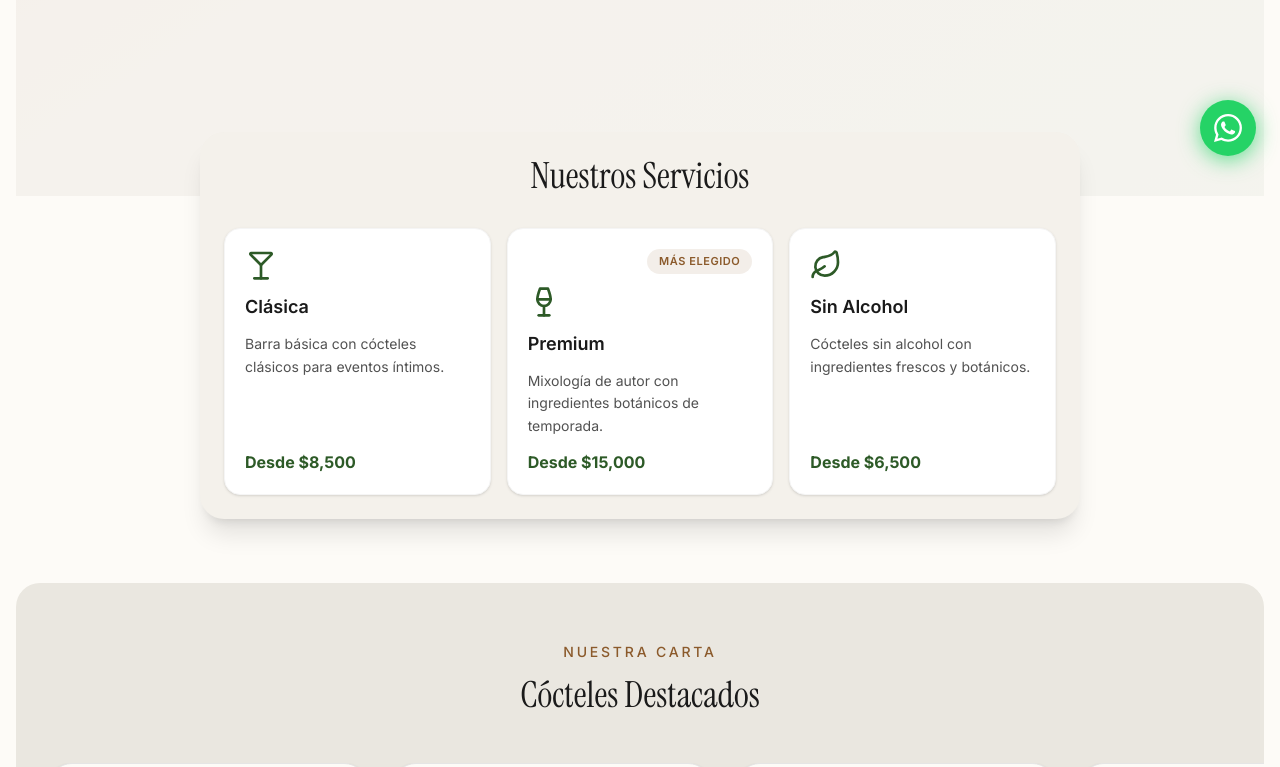
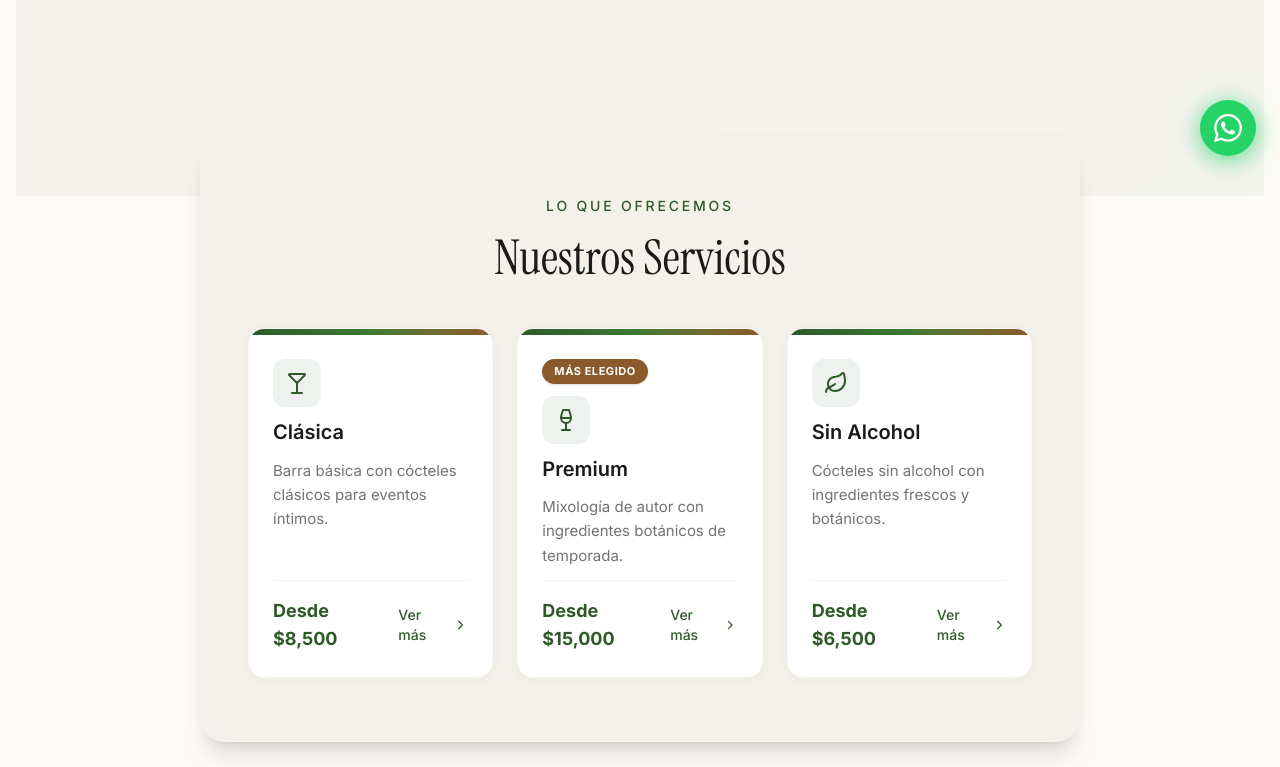
Before and after one commit to JeremiasBustos02/entre-tragos-v2, a React (Vite) app: page / in a window 1280 px wide. Shown: the part 620-1387 px from the top of the page. Built offline with nearby package versions, Linux system fonts and the light colour scheme.

Commit message:
refactor: redesign de cta y cards de servicios

```diff
--- a/src/app/components/CtaSection.tsx
+++ b/src/app/components/CtaSection.tsx
@@ -2,35 +2,46 @@ import { ChevronRight } from 'lucide-react';
 
 export default function CtaSection() {
   return (
-    <section className="relative overflow-hidden bg-[#2D5A27] py-20 sm:py-12 rounded-3xl">
+    <section className="relative overflow-hidden bg-[#2D5A27] py-24 sm:py-20 lg:py-28 rounded-3xl">
       <div
-        className="absolute inset-0 opacity-[0.07]"
+        className="absolute inset-0"
         style={{
-          backgroundImage: `
-            linear-gradient(45deg, transparent 48%, rgba(255,255,255,0.12) 50%, transparent 52%),
-            linear-gradient(-45deg, transparent 48%, rgba(255,255,255,0.12) 50%, transparent 52%)
+          background: `
+            radial-gradient(ellipse at 30% 50%, rgba(255,255,255,0.08) 0%, transparent 60%),
+            radial-gradient(ellipse at 70% 80%, rgba(0,0,0,0.15) 0%, transparent 50%)
           `,
-          backgroundSize: '60px 60px',
         }}
         aria-hidden="true"
       />
 
-      <div className="relative z-10 max-w-3xl mx-auto text-center flex flex-col items-center gap-6">
-        <h2 className="text-4xl sm:text-5xl lg:text-6xl font-serif text-white leading-[1.15]">
+      <div className="relative z-10 max-w-4xl mx-auto text-center flex flex-col items-center gap-5">
+        <span className="inline-block px-4 py-1.5 rounded-full bg-white/10 text-white/90 text-xs sm:text-sm font-medium tracking-wide uppercase">
+          Reservá tu fecha
+        </span>
+
+        <h2 className="text-3xl sm:text-4xl lg:text-5xl xl:text-6xl font-serif text-white leading-[1.1] tracking-tight">
           ¿Listo para hacer tu evento inolvidable?
         </h2>
 
-        <p className="text-white/80 text-base sm:text-lg max-w-xl">
-          Cotiza tu barra personalizada y sorprende a tus invitados con una experiencia única.
+        <p className="text-white/70 text-base sm:text-lg max-w-2xl mx-auto">
+          Cotizá tu barra personalizada y sorprendé a tus invitados con una experiencia única.
         </p>
 
-        <a
-          href="#contact"
-          className="mt-2 inline-flex items-center gap-2 bg-white text-[#2D5A27] rounded-full px-8 py-4 text-base font-semibold hover:bg-neutral-100 transition-colors shadow-xl focus-visible:ring-2 focus-visible:ring-white focus-visible:outline-none"
-        >
-          Cotiza Ahora
-          <ChevronRight className="w-5 h-5" />
-        </a>
+        <div className="flex flex-col sm:flex-row items-center justify-center gap-4 mt-2">
+          <a
+            href="#contact"
+            className="group inline-flex items-center gap-2 bg-white text-[#2D5A27] rounded-full px-8 py-4 text-base font-semibold shadow-[0_8px_30px_rgba(0,0,0,0.12)] transition-all duration-300 ease-out hover:shadow-[0_12px_40px_rgba(0,0,0,0.18)] hover:scale-[1.03] active:scale-[0.98] focus-visible:ring-2 focus-visible:ring-white focus-visible:ring-offset-2 focus-visible:ring-offset-[#2D5A27] focus-visible:outline-none"
+          >
+            Cotizá Gratis
+          </a>
+
+          <a
+            href="#gallery"
+            className="inline-flex items-center gap-2 border-2 border-white/30 text-white rounded-full px-8 py-4 text-base font-medium backdrop-blur-sm transition-all duration-300 ease-out hover:border-white/60 hover:bg-white/10 focus-visible:ring-2 focus-visible:ring-white focus-visible:ring-offset-2 focus-visible:ring-offset-[#2D5A27] focus-visible:outline-none active:scale-[0.98]"
+          >
+            Mirá ejemplos
+          </a>
+        </div>
       </div>
     </section>
   );
--- a/src/app/components/ServiceCard.tsx
+++ b/src/app/components/ServiceCard.tsx
@@ -1,5 +1,5 @@
+import { ChevronRight, Leaf, Martini, Wine } from 'lucide-react';
 import { type LucideProps } from 'lucide-react';
-import { Leaf, Martini, Wine } from 'lucide-react';
 
 import type { IconType, ServiceCardProps } from '../types/services';
 
@@ -13,20 +13,35 @@ export default function ServiceCard({ title, description, price, iconType, tag }
   const IconComponent = ICON_MAP[iconType];
 
   return (
-    <article className="bg-white rounded-2xl p-5 shadow-sm border border-neutral-100 flex flex-col gap-3 hover:-translate-y-1 hover:shadow-xl transition-all duration-300 cursor-default">
-      {tag && (
-        <span className="self-end bg-[#8B5A2B]/10 text-[#8B5A2B] text-[11px] font-semibold uppercase tracking-wider px-3 py-1 rounded-full">
-          {tag}
-        </span>
-      )}
+    <article className="group relative bg-white rounded-2xl overflow-hidden shadow-[0_2px_12px_rgba(0,0,0,0.04)] border border-neutral-100/80 flex flex-col transition-all duration-300 ease-out hover:shadow-[0_8px_30px_rgba(0,0,0,0.08)] hover:-translate-y-1 focus-within:ring-2 focus-within:ring-[#2D5A27] focus-within:ring-offset-2">
+      <div className="h-1.5 w-full bg-gradient-to-r from-[#2D5A27] via-[#3d7a34] to-[#8B5A2B]" aria-hidden="true" />
 
-      <IconComponent className="w-8 h-8 text-[#2D5A27]" aria-hidden="true" />
+      <div className="flex flex-col gap-3 p-5 sm:p-6 flex-1">
+        {tag && (
+          <span className="self-start bg-[#8B5A2B] text-white text-[11px] font-bold uppercase tracking-wider px-3 py-1 rounded-full shadow-sm">
+            {tag}
+          </span>
+        )}
 
-      <h3 className="text-lg font-semibold text-[#1A1A1A]">{title}</h3>
+        <div className="w-12 h-12 rounded-xl bg-[#2D5A27]/8 flex items-center justify-center transition-colors duration-300 group-hover:bg-[#2D5A27]/12">
+          <IconComponent className="w-6 h-6 text-[#2D5A27]" aria-hidden="true" />
+        </div>
 
-      <p className="text-sm text-neutral-600 leading-relaxed">{description}</p>
+        <h3 className="text-lg sm:text-xl font-semibold text-[#1A1A1A] leading-snug">{title}</h3>
 
-      <p className="mt-auto text-base font-bold text-[#2D5A27]">{price}</p>
+        <p className="text-sm sm:text-[15px] text-neutral-500 leading-relaxed">{description}</p>
+
+        <div className="mt-auto pt-4 flex items-center justify-between border-t border-neutral-100">
+          <p className="text-base sm:text-lg font-bold text-[#2D5A27]">{price}</p>
+          <a
+            href="#contact"
+            className="inline-flex items-center gap-1 text-sm font-medium text-[#2D5A27] transition-all duration-200 hover:gap-2 hover:text-[#1a3d18] focus-visible:ring-2 focus-visible:ring-[#2D5A27] focus-visible:ring-offset-2 focus-visible:outline-none rounded-md px-2 py-1 -mr-2"
+          >
+            Ver más
+            <ChevronRight className="w-4 h-4" />
+          </a>
+        </div>
+      </div>
     </article>
   );
 }
--- a/src/app/components/ServicesTray.tsx
+++ b/src/app/components/ServicesTray.tsx
@@ -26,11 +26,14 @@ const SERVICES: ServiceCardProps[] = [
 
 export default function ServicesTray() {
   return (
-    <section id="servicios" className="bg-[#F4F1EB] rounded-3xl p-4 sm:p-6 w-full max-w-[880px] mx-auto shadow-xl relative z-20 mt-[-4rem] scroll-mt-24" aria-labelledby="servicios-heading">
-      <h2 id="servicios-heading" className="text-center text-3xl sm:text-4xl font-serif text-[#1A1A1A] mb-6 sm:mb-8">
+    <section id="servicios" className="bg-[#F4F1EB] rounded-3xl px-5 py-10 sm:px-8 sm:py-14 lg:px-12 lg:py-16 w-full max-w-[880px] mx-auto shadow-xl relative z-20 mt-[-4rem] scroll-mt-24" aria-labelledby="servicios-heading">
+      <p className="text-center text-xs sm:text-sm font-medium tracking-[0.2em] uppercase text-[#2D5A27] mb-3">
+        Lo que ofrecemos
+      </p>
+      <h2 id="servicios-heading" className="text-center text-3xl sm:text-4xl lg:text-5xl font-serif text-[#1A1A1A] leading-tight mb-8 sm:mb-10">
         Nuestros Servicios
       </h2>
-      <div className="grid grid-cols-1 sm:grid-cols-3 gap-4">
+      <div className="grid grid-cols-1 sm:grid-cols-2 lg:grid-cols-3 gap-5 sm:gap-6">
         {SERVICES.map((service) => (
           <ServiceCard key={service.iconType} {...service} />
         ))}
```
